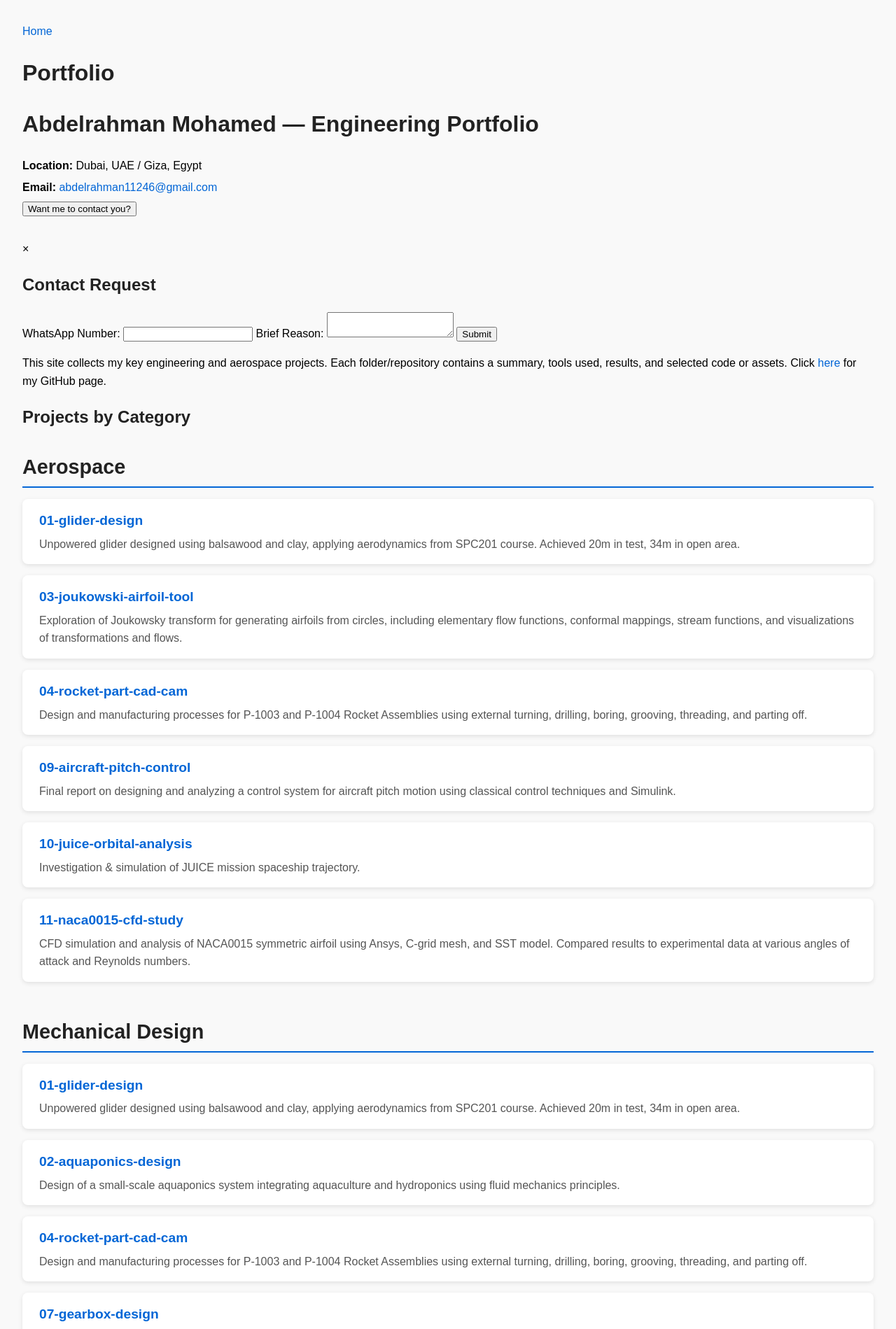
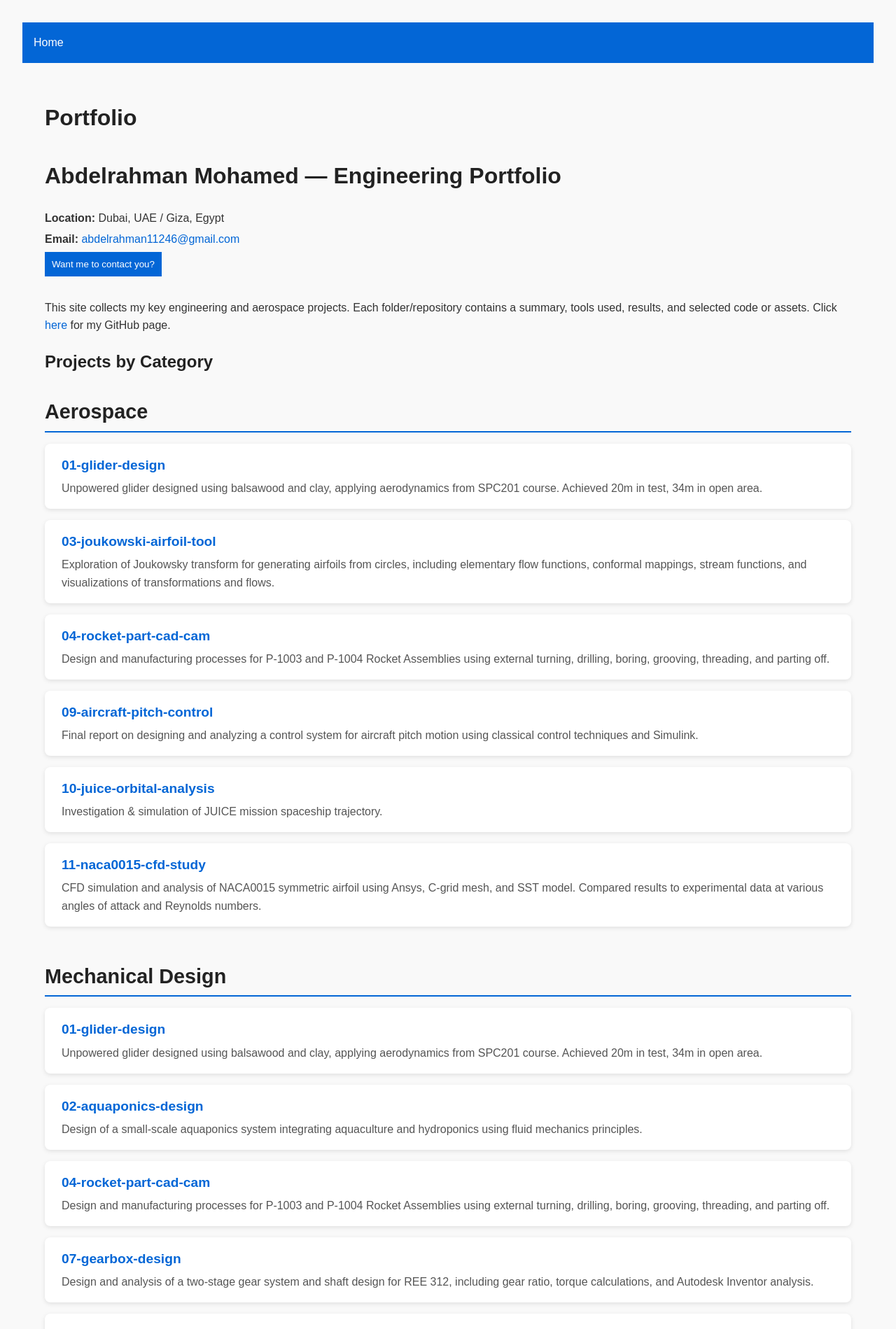
Before and after one commit to Naqeeb1124/abdelrahman-portfolio, a Jekyll site: the page built from index.html, in a window 1280 px wide. Shown: the top 1899 px of the page at 70% size. Built offline with Jekyll 4.4.1, drawn with Linux system fonts in a browser that asks for light colours.

Commit message:
fix files

```diff
--- a/_config.yml
+++ b/_config.yml
@@ -8,7 +8,7 @@
 collections:
   projects:
     output: true
-    permalink: /projects/:path/
+    permalink: /projects/:name/
 
 # Defaults
 defaults:
--- a/index.html
+++ b/index.html
@@ -79,6 +79,71 @@
     color: #555;
     font-size: 1rem;
   }
+  #contact-me-btn {
+    padding: 10px;
+    background-color: #0366d6;
+    color: white;
+    border: none;
+    cursor: pointer;
+  }
+  #contact-me-btn:hover {
+    background-color: #0056b3;
+  }
+  .modal {
+    display: none;
+    position: fixed;
+    z-index: 1;
+    left: 0;
+    top: 0;
+    width: 100%;
+    height: 100%;
+    overflow: auto;
+    background-color: rgb(0,0,0);
+    background-color: rgba(0,0,0,0.4);
+  }
+  .modal-content {
+    background-color: #fefefe;
+    margin: 15% auto;
+    padding: 20px;
+    border: 1px solid #888;
+    width: 80%;
+    max-width: 500px;
+  }
+  .close {
+    color: #aaa;
+    float: right;
+    font-size: 28px;
+    font-weight: bold;
+  }
+  .close:hover,
+  .close:focus {
+    color: black;
+    text-decoration: none;
+    cursor: pointer;
+  }
+  #contact-form {
+    display: flex;
+    flex-direction: column;
+  }
+  #contact-form label {
+    margin-top: 10px;
+  }
+  #contact-form input,
+  #contact-form textarea {
+    padding: 8px;
+    margin-top: 5px;
+  }
+  #contact-form button {
+    margin-top: 15px;
+    padding: 10px;
+    background-color: #0366d6;
+    color: white;
+    border: none;
+    cursor: pointer;
+  }
+  #contact-form button:hover {
+    background-color: #0056b3;
+  }
 </style>
 
 <div class="section">
--- /dev/null
+++ b/style.css
@@ -0,0 +1,66 @@
+/* Basic styles for the portfolio site */
+
+body {
+  font-family: Arial, sans-serif;
+  margin: 0;
+  padding: 0;
+  line-height: 1.6;
+  color: #333;
+  background-color: #f9f9f9;
+}
+
+header {
+  background-color: #0366d6;
+  color: white;
+  padding: 1rem;
+}
+
+nav a {
+  color: white;
+  text-decoration: none;
+  margin-right: 1rem;
+}
+
+nav a:hover {
+  text-decoration: underline;
+}
+
+main {
+  max-width: 1200px;
+  margin: 0 auto;
+  padding: 2rem;
+}
+
+h1, h2, h3 {
+  color: #222;
+}
+
+.content {
+  margin-top: 2rem;
+}
+
+footer {
+  background-color: #f0f0f0;
+  text-align: center;
+  padding: 1rem;
+  margin-top: 2rem;
+}
+
+/* Additional styles for project pages */
+ul {
+  list-style-type: none;
+  padding: 0;
+}
+
+li {
+  margin-bottom: 0.5rem;
+}
+
+a {
+  color: #0366d6;
+  text-decoration: none;
+}
+
+a:hover {
+  text-decoration: underline;
+}
```
Also changed, not shown: other parts of index.html (+34 -0 lines), TODO.md (deleted, +0 -19 lines).
